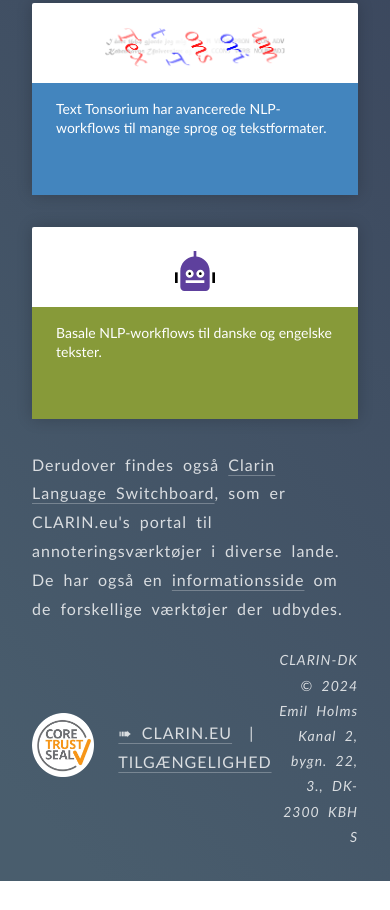
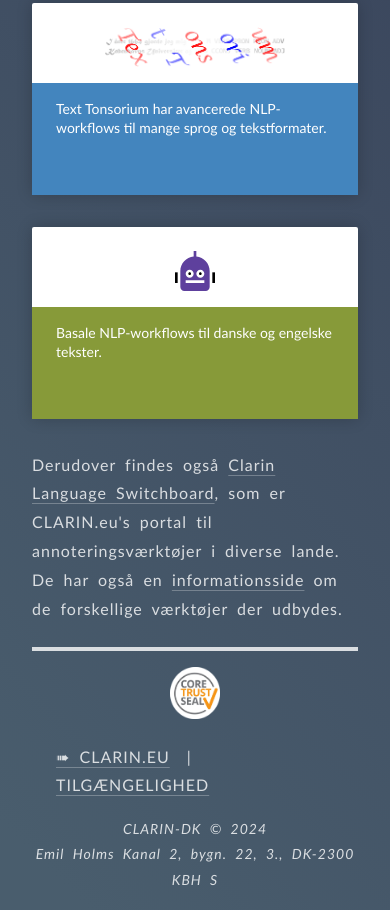
Before and after one commit to kuhumcst/clarin-landing-page, a plain HTML site: page index.html in a window 390 px wide. Shown: the part 1087-1997 px from the top of the page. Before the commit the page ends 1968 px from the top, so only its background shows below. Drawn offline with Linux system fonts and the light colour scheme.

Commit message:
footer responsive design

```diff
--- a/index.html
+++ b/index.html
@@ -68,6 +68,7 @@
 		</p>
 		<footer>
 			<a
+				title="CLARIN-certificering"
 				href="https://www.clarin.eu/centres/clarin-dk-ucph"><img
 				alt="Core Trust Seal" class="icon" src="img/CoreTrustSeal.png"></a>
 			<nav>
--- a/styles.css
+++ b/styles.css
@@ -146,6 +146,9 @@ footer {
     align-items: center;
 
     font-size: 14px;
+
+        border-top: 4px solid #FFFFFFCC;
+        padding-top: 16px;
 }
 
 footer address {
@@ -239,7 +242,7 @@ section.cards {
 }
 
 .icon {
-    max-height: 64px;
+    height: 52px;
 }
 
 @media (width <= 1000px) {
@@ -271,13 +274,24 @@ section.cards {
         border-bottom: 4px solid #FFFFFFCC;
         padding-bottom: 16px;
     }
+    header nav { text-align: center; width: 100%; }
     nav ul li {
         display: inline;
     }
     nav ul li + li {
         margin-left: 8px;
     }
-    nav ul li + li:before { content: "| "; margin-right: 8px}
+    nav ul li + li:before { content: "| "; margin-right: 8px }
+    footer {
+        flex-direction: column;
+    }
+    footer address {
+        margin-left: 0;
+        text-align: center;
+    }
+    footer > * + * {
+        margin-top:16px;
+    }
 }
 
 @media (width <= 600px) {
```
